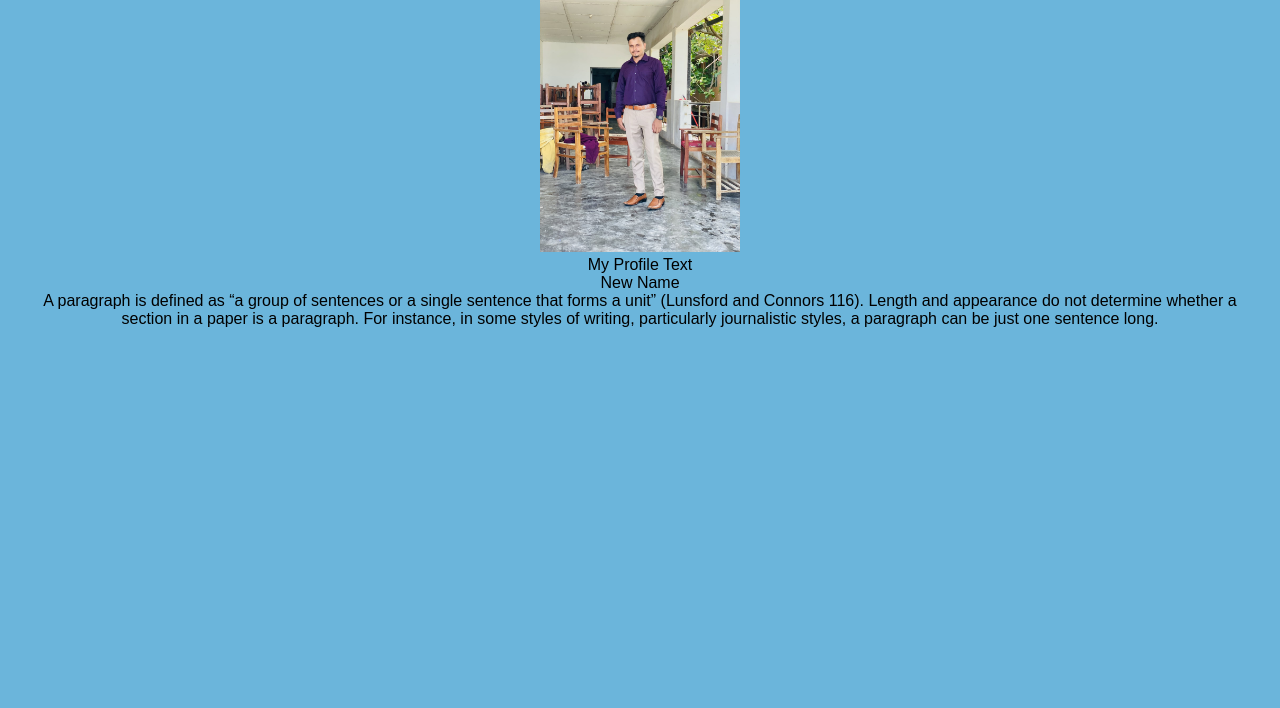
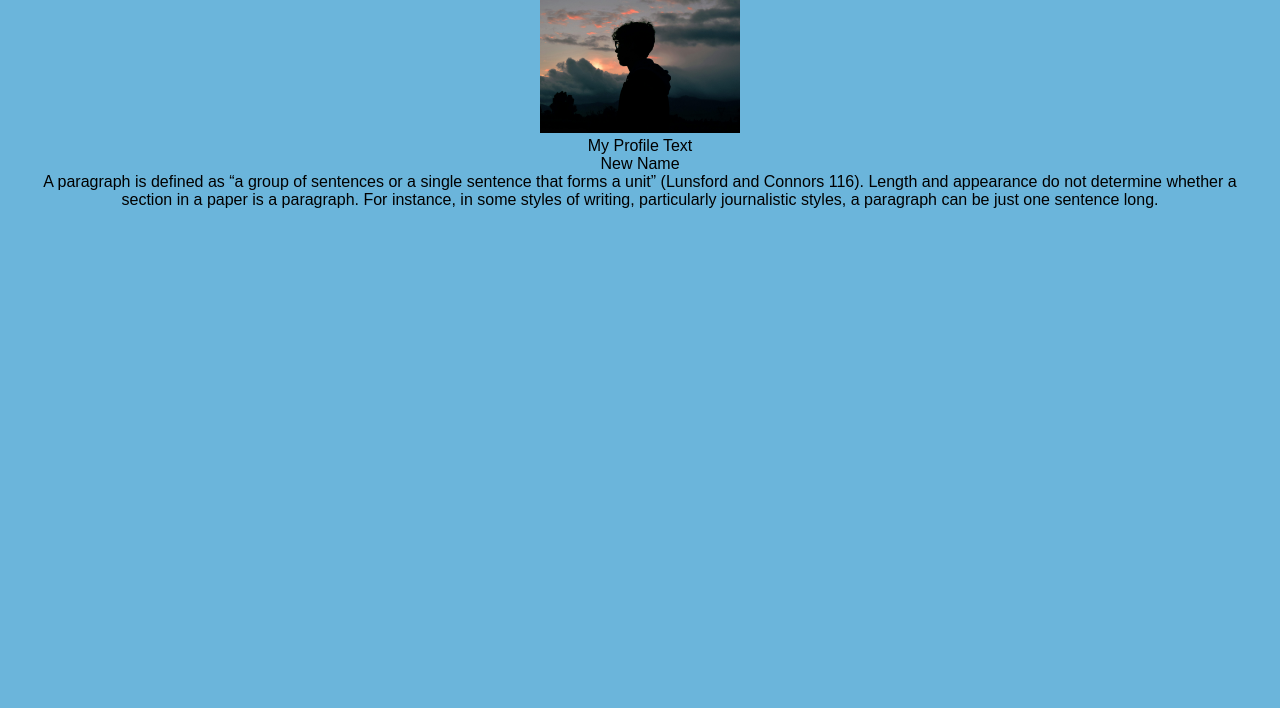
Before and after one commit to musaththik/website, a plain HTML site: page index.html in a window 1280 px wide. Shown: the part 92-800 px from the top of the page. Drawn offline with Linux system fonts and the light colour scheme.

Commit message:
added mus

```diff
--- a/index.html
+++ b/index.html
@@ -11,7 +11,7 @@
 <body>
 
     <h1>Musaththik</h1>
-    <img width="200px" src="profile.jpg" alt="">
+    <img width="200px" src="mus.jpg" alt="">
     <p>My Profile Text</p>
     <p>New Name</p>
 
```
Also changed, not shown: mus.jpg (added), profile.jpg (deleted).
